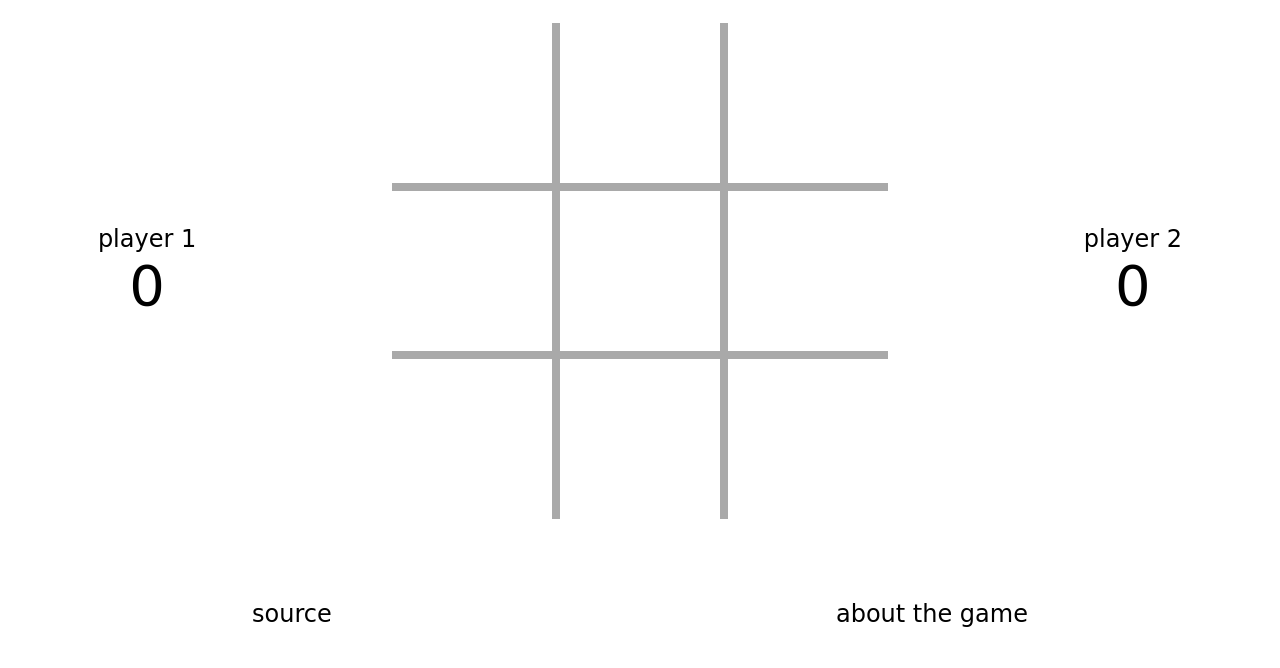
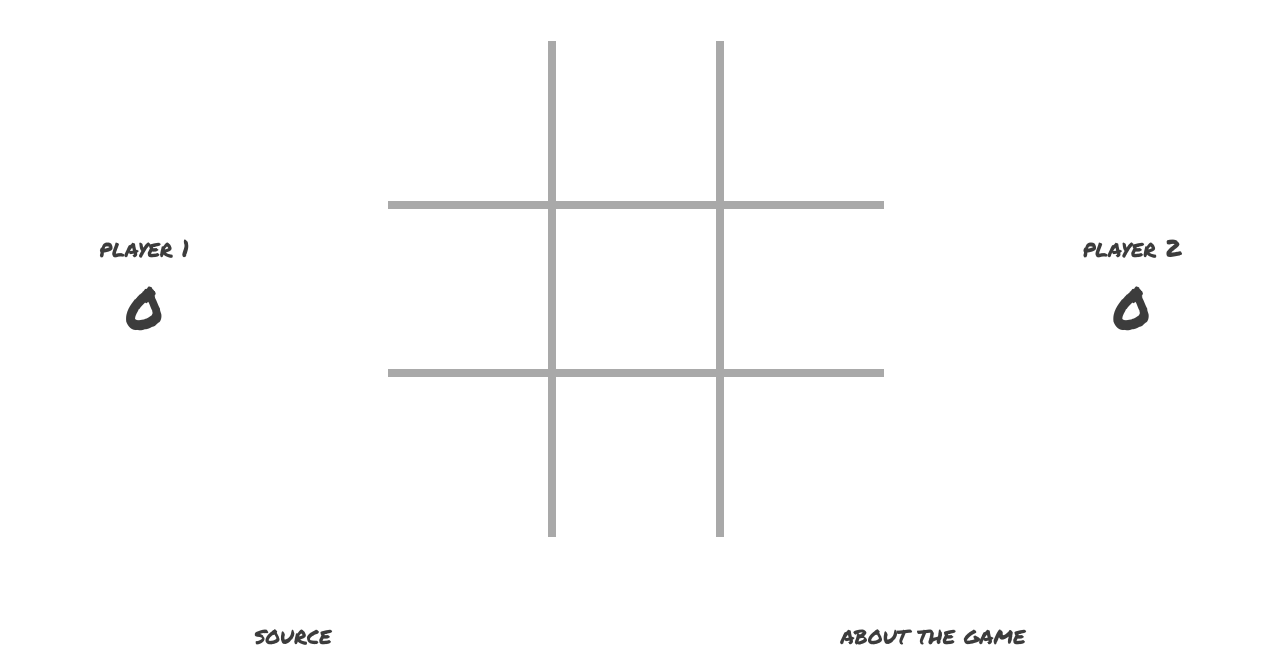
Before and after one commit to jominjose14/tic-tac-toe, a plain HTML site: page index.html in a window 1280 px wide. Shown: the part 132-800 px from the top of the page. Drawn offline with Linux system fonts and the light colour scheme.

Commit message:
switch to Google web font and fix overflow when drawing diagonal strikkethrough line

```diff
--- a/index.html
+++ b/index.html
@@ -5,6 +5,9 @@
     <meta name="viewport" content="width=device-width, initial-scale=1.0">
     <title>tic-tac-toe</title>
     <link rel="stylesheet" href="style.css">
+    <link rel="preconnect" href="https://fonts.googleapis.com">
+    <link rel="preconnect" href="https://fonts.gstatic.com" crossorigin>
+    <link href="https://fonts.googleapis.com/css2?family=Permanent+Marker&display=swap" rel="stylesheet">
     <script src="script.js" defer></script>
 </head>
 <body>
--- a/style.css
+++ b/style.css
@@ -6,7 +6,8 @@ html, body {
 body {
     display: flex;
     flex-direction: column;
-    font-family: cursive;
+    font-family: "Permanent Marker", cursive;
+    color: #3c3c3c;
     justify-content: space-between;
     font-size: 3vmin;
 }
@@ -31,7 +32,7 @@ body {
 
 a {
     text-decoration: none;
-    color: black;
+    color: #3c3c3c;
 }
 
 #container {
@@ -43,10 +44,11 @@ a {
 #playgrid {
     display: grid;
     grid-template: 20vmin 20vmin 20vmin / 20vmin 20vmin 20vmin;
+    overflow: hidden;
     gap: 1vmin;
     background-color: darkgrey;
     position: relative;
-    color: rgb(70, 70, 70);
+    color: #464646;
 }
 
 #overlay {
```
